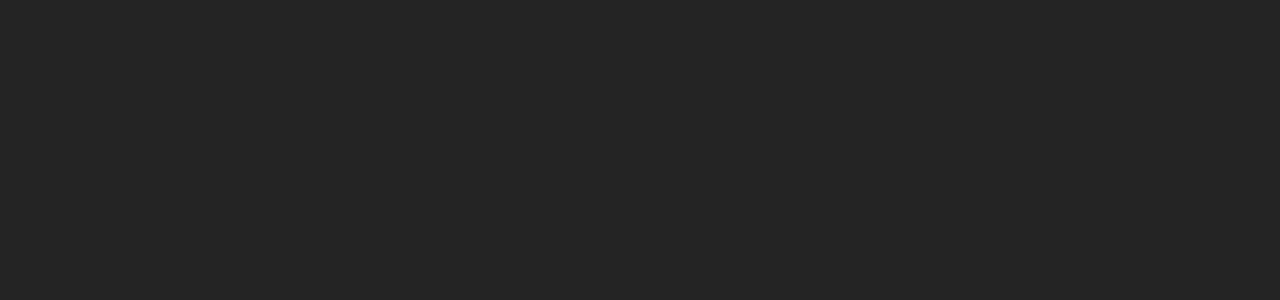
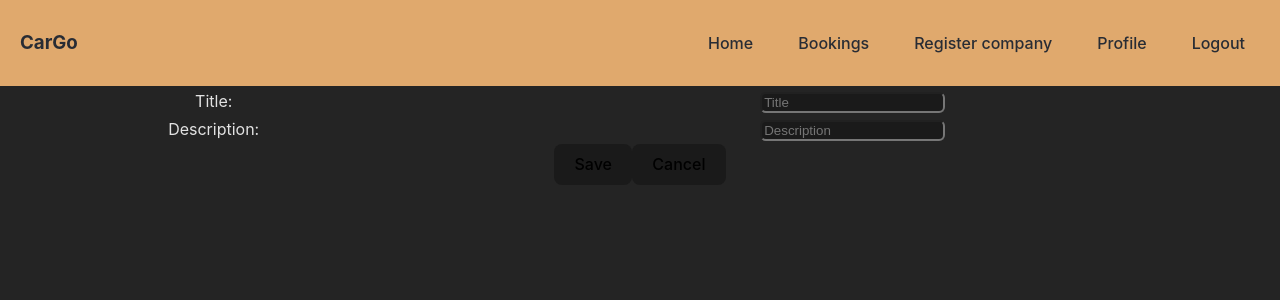
Before and after one commit to filip7557/car-rental-webapp, a React (Vite) app in the folder Frontend/CarGo/: page /addDamageReport/1 in a window 1280 px wide. Shown: the top 300 px of the page. Built offline with nearby package versions, Linux system fonts and the light colour scheme; sample sign-in values are in the browser's storage.

Commit message:
Damage report

```diff
--- a/Frontend/CarGo/src/components/AddDamageReportForm/AddDamageReportForm.jsx
+++ b/Frontend/CarGo/src/components/AddDamageReportForm/AddDamageReportForm.jsx
@@ -1,6 +1,7 @@
 import { useState, useEffect } from 'react';
 import { useNavigate } from 'react-router-dom';
 import './AddDamageReportForm.css'
+import damageReportService from '../../services/DamageReportService';
 
 function AddDamageReportForm({ bookingId }) {
 
@@ -22,7 +23,10 @@
         if (damageReport.title === "")
             alert("Title field must be filled.")
         else {
-            // TODO: Call service and save.
+            damageReportService.createDamageReport(damageReport)
+                .then(() => {
+                    navigate(-1)
+                })
         }
     }
 
@@ -38,8 +42,9 @@
             <form onSubmit={handleSubmit}>
                 <table className="addDamageReportFormTable">
                     <tbody>
-                        <tr><td>Title:</td><td><input type="text" name="title" value={damageReport.title || ""} onChange={handleChange} placeholder="Fullname" /></td></tr>
-                        <tr><td>Description:</td><td><input type="text" name="description" value={damageReport.description || ""} onChange={handleChange} placeholder="Phonenumber" /></td></tr>                    </tbody>
+                        <tr><td>Title:</td><td><input type="text" name="title" value={damageReport.title || ""} onChange={handleChange} placeholder="Title" /></td></tr>
+                        <tr><td>Description:</td><td><input type="text" name="description" value={damageReport.description || ""} onChange={handleChange} placeholder="Description" /></td></tr>
+                    </tbody>
                 </table>
                 <button>Save</button>
                 <button onClick={handleCancelClick}>Cancel</button>
--- a/Frontend/CarGo/src/pages/AddDamageReportPage/AddDamageReportPage.jsx
+++ b/Frontend/CarGo/src/pages/AddDamageReportPage/AddDamageReportPage.jsx
@@ -1,9 +1,19 @@
+import { useParams } from 'react-router-dom';
 import './AddDamageReportPage.css'
 
+import NavBar from '../../components/NavBar/NavBar';
+import AddDamageReportForm from '../../components/AddDamageReportForm/AddDamageReportForm';
+
 function AddDamageReportPage() {
+
+    const { id } = useParams();
+
     return (
         <div>
-
+            <NavBar />
+            <div className='addDamageReportPage'>
+                <AddDamageReportForm bookingId={id} />
+            </div>
         </div>
     )
 }
--- a/Frontend/CarGo/src/services/BookingService.jsx
+++ b/Frontend/CarGo/src/services/BookingService.jsx
@@ -1,6 +1,6 @@
 import axios from "axios";
 
-const API_URL = "https://localhost:7100/api/Booking";
+const API_URL = "http://172.20.8.103:7100/api/Booking";
 
 // Funkcija za dohvaćanje svih rezervacija s filtrima
 export const getBookings = async (filters = {}) => {
```
